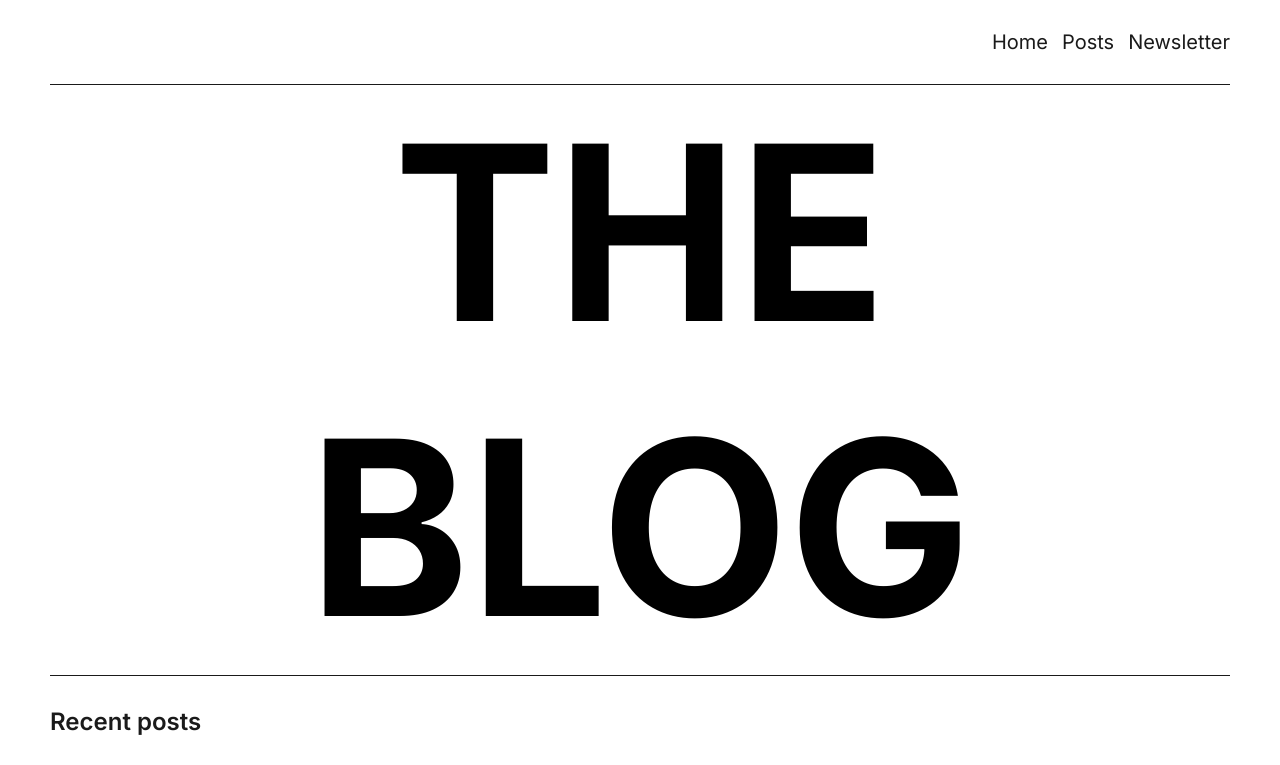
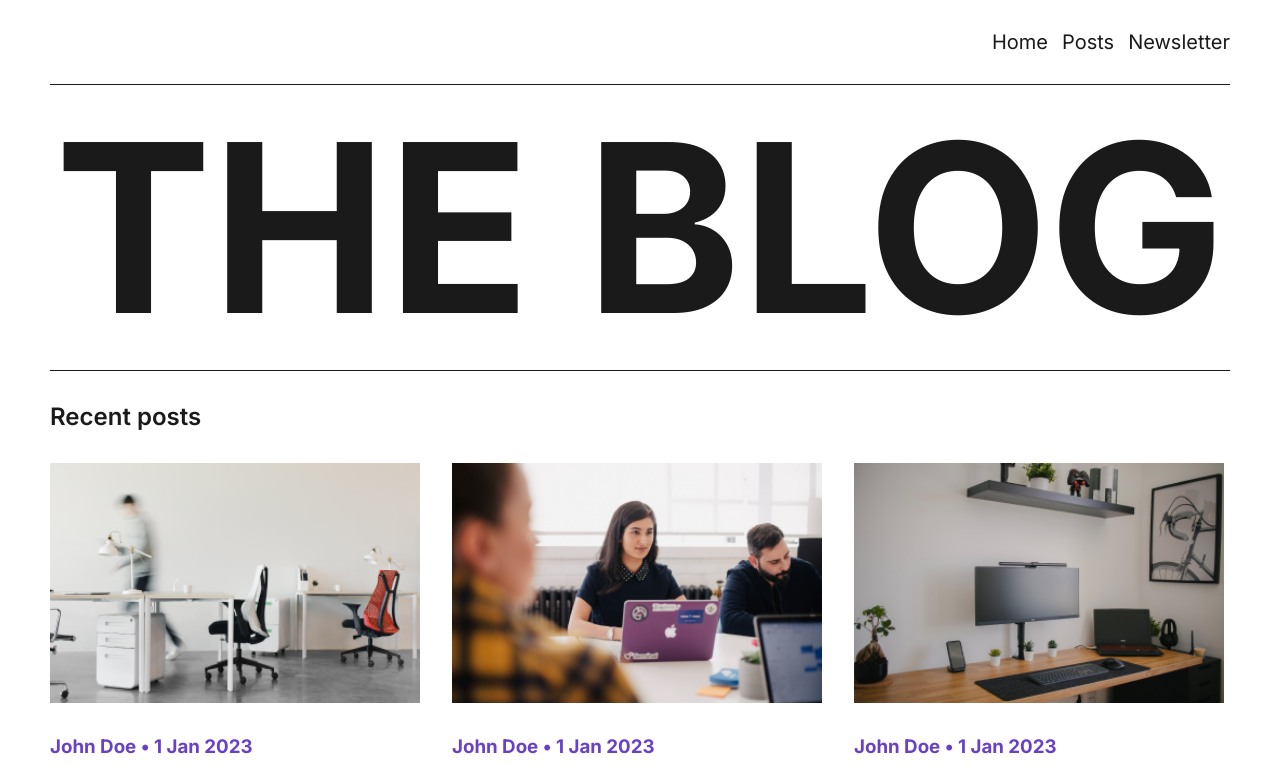
Before and after one commit to dmitrygvl/blogLayout, a website built with webpack: page src/pages/home.html in a window 1280 px wide. Shown: the top 765 px of the page. Built offline with nearby package versions, Linux system fonts and the light colour scheme.

Commit message:
Fixed main-title font size

```diff
--- a/src/styles/SCSS/_mixin.scss
+++ b/src/styles/SCSS/_mixin.scss
@@ -1,9 +1,10 @@
 @import "vars";
 
 @mixin title__main-font {
-  font-size: 243.8px;
+  color: $black;
+  font-size: 235px;
+  font-weight: 700;
   font-style: normal;
-  font-weight: 700;
   line-height: normal;
   text-transform: uppercase;
   align-self: center;
```
Also changed, not shown: src/styles/CSS/header.css, src/styles/CSS/style.css.
